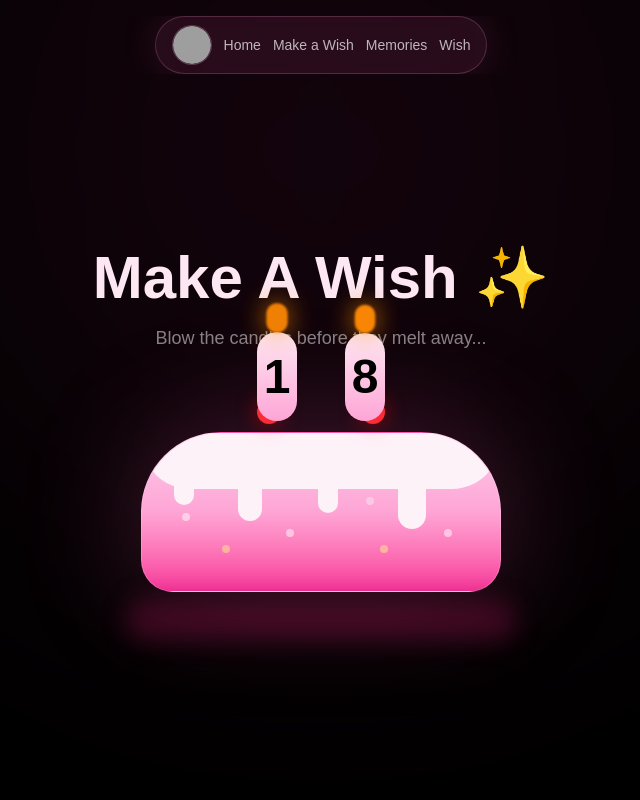
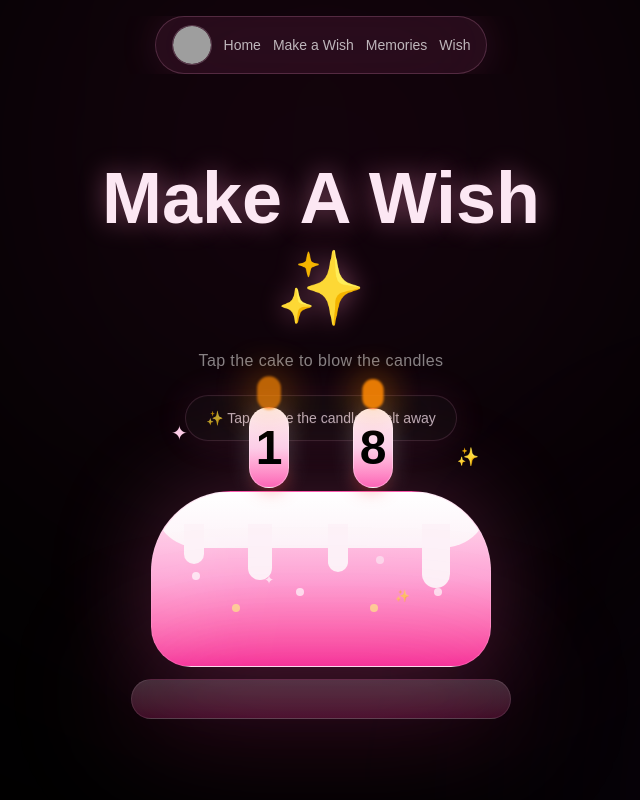
Before and after one commit to Harsh-pyjs/apk-birthday, a Next.js app: page /make-a-wish in a window 1280 px wide. Shown: the whole page, without its empty margins (319-959 px from the left). Built offline with nearby package versions, Linux system fonts and the light colour scheme; grey boxes are pictures that could not be loaded.

Commit message:
Fixed Cake with Tap in features

```diff
--- a/app/layout.tsx
+++ b/app/layout.tsx
@@ -13,9 +13,15 @@ export default function RootLayout({
 }>) {
   return (
     <html lang="en">
-      <body>
-        {children}
-      </body>
+      <head>
+        {/* PNG Fallback */}
+        <link rel="icon" type="image/png" href="/favicon.png" />
+
+        {/* GIF */}
+        <link rel="alternate icon" type="image/gif" href="/favicon.gif" />
+      </head>
+
+      <body>{children}</body>
     </html>
   );
 }
--- a/app/make-a-wish/page.tsx
+++ b/app/make-a-wish/page.tsx
@@ -7,8 +7,13 @@ import Navbar from "@/components/Navbar";
 
 export default function WishPage() {
   const [countdown, setCountdown] = useState(3);
-  const [showWish, setShowWish] = useState(false);
+
+  const [showCake, setShowCake] = useState(false);
   const [showLetter, setShowLetter] = useState(false);
+
+  const [candlesBlown, setCandlesBlown] = useState(false);
+
+  /* ---------------- COUNTDOWN ---------------- */
 
   useEffect(() => {
     const timer = setInterval(() => {
@@ -17,12 +22,8 @@ export default function WishPage() {
           clearInterval(timer);
 
           setTimeout(() => {
-            setShowWish(true);
+            setShowCake(true);
           }, 800);
-
-          setTimeout(() => {
-            setShowLetter(true);
-          }, 4500);
 
           return 0;
         }
@@ -34,6 +35,18 @@ export default function WishPage() {
     return () => clearInterval(timer);
   }, []);
 
+  /* ---------------- TAP EFFECT ---------------- */
+
+  const blowCandles = () => {
+    if (candlesBlown) return;
+
+    setCandlesBlown(true);
+
+    setTimeout(() => {
+      setShowLetter(true);
+    }, 2600);
+  };
+
   return (
     <main className="relative min-h-screen overflow-hidden bg-black text-white">
 
@@ -43,123 +56,291 @@ export default function WishPage() {
       {/* PINK GLOW */}
       <div className="absolute top-[-200px] left-1/2 -translate-x-1/2 w-[700px] h-[700px] bg-pink-500/10 blur-[180px] rounded-full" />
 
+      {/* EXTRA GLOW */}
+      <div className="absolute bottom-[-200px] right-[-100px] w-[400px] h-[400px] bg-fuchsia-500/10 blur-[150px] rounded-full" />
+
       {/* NAVBAR */}
       <Navbar />
 
       {/* MAIN */}
-      <div className="relative z-10 min-h-screen flex flex-col items-center justify-center px-6 pt-32 pb-10">
+      <div className="relative z-10 min-h-screen flex flex-col items-center justify-center px-6 pt-28 pb-10">
 
         {/* COUNTDOWN */}
-        {!showWish && !showLetter && (
+        {!showCake && (
           <motion.div
             initial={{ opacity: 0 }}
             animate={{ opacity: 1 }}
-            className="mb-10 text-center"
+            className="text-center"
           >
-            <p className="text-white/50 text-lg tracking-[0.3em] uppercase">
-              Make a wish in...
-            </p>
+            <motion.p
+              initial={{ y: 20, opacity: 0 }}
+              animate={{ y: 0, opacity: 1 }}
+              className="text-white/60 text-lg md:text-xl tracking-[0.3em] uppercase"
+            >
+              Tap & make a wish ✨
+            </motion.p>
 
-            <h1 className="text-7xl md:text-[9rem] font-black mt-4 text-pink-200 drop-shadow-[0_0_30px_rgba(255,105,180,0.4)]">
+            <motion.h1
+              key={countdown}
+              initial={{
+                scale: 0.5,
+                opacity: 0,
+                filter: "blur(20px)",
+              }}
+              animate={{
+                scale: 1,
+                opacity: 1,
+                filter: "blur(0px)",
+              }}
+              transition={{
+                duration: 0.7,
+              }}
+              className="text-8xl md:text-[10rem] font-black mt-6 text-pink-200 drop-shadow-[0_0_40px_rgba(255,105,180,0.5)]"
+            >
               {countdown}
-            </h1>
+            </motion.h1>
           </motion.div>
         )}
 
         {/* CAKE SECTION */}
         <AnimatePresence>
-          {showWish && !showLetter && (
+          {showCake && !showLetter && (
             <motion.div
-              initial={{ opacity: 1 }}
+              initial={{
+                opacity: 0,
+                y: 100,
+                scale: 0.75,
+              }}
+              animate={{
+                opacity: 1,
+                y: 0,
+                scale: 1,
+              }}
               exit={{
                 opacity: 0,
-                scale: 0.8,
-                y: 80,
-                filter: "blur(20px)",
+                scale: 0.7,
+                y: 120,
+                rotate: -4,
+                filter: "blur(25px)",
               }}
-              transition={{ duration: 1.5 }}
-              className="flex flex-col items-center"
+              transition={{
+                duration: 1.4,
+                ease: [0.16, 1, 0.3, 1],
+              }}
+              className="flex flex-col items-center w-full"
             >
-              {/* TEXT */}
+
+              {/* TITLE */}
               <motion.div
-                initial={{ opacity: 0, y: 30 }}
-                animate={{ opacity: 1, y: 0 }}
-                className="mb-10 text-center"
+                initial={{ opacity: 0 }}
+                animate={{ opacity: 1 }}
+                className="text-center mb-6"
               >
-                <h1 className="text-4xl md:text-6xl font-black text-pink-100">
-                  Make A Wish ✨
-                </h1>
+                <motion.h1
+                  animate={{
+                    textShadow: [
+                      "0 0 10px rgba(255,255,255,0.2)",
+                      "0 0 30px rgba(255,105,180,0.5)",
+                      "0 0 10px rgba(255,255,255,0.2)",
+                    ],
+                  }}
+                  transition={{
+                    repeat: Infinity,
+                    duration: 3,
+                  }}
+                  className="text-5xl sm:text-6xl md:text-7xl font-black text-pink-100 leading-tight"
+                >
+                  Make A Wish
+                  <br />
+                  ✨
+                </motion.h1>
 
-                <p className="mt-4 text-white/50 text-base md:text-lg">
-                  Blow the candles before they melt away...
+                <p className="mt-4 text-white/50 text-sm sm:text-base tracking-wide">
+                  Tap the cake to blow the candles
                 </p>
               </motion.div>
 
-              {/* CAKE */}
-              <div className="relative flex flex-col items-center mt-10">
+              {/* TIP */}
+              <motion.div
+                animate={{
+                  opacity: [0.5, 1, 0.5],
+                  y: [0, -4, 0],
+                }}
+                transition={{
+                  repeat: Infinity,
+                  duration: 2.5,
+                }}
+                className="mb-12 px-5 py-3 rounded-full border border-pink-300/20 bg-white/5 backdrop-blur-2xl text-xs sm:text-sm text-pink-100 shadow-[0_0_40px_rgba(255,105,180,0.15)]"
+              >
+                ✨ Tap before the candles melt away
+              </motion.div>
+
+              {/* CAKE WRAPPER */}
+              <motion.div
+                whileHover={{
+                  scale: 1.03,
+                }}
+                whileTap={{
+                  scale: 0.97,
+                }}
+                onClick={blowCandles}
+                className="relative flex flex-col items-center cursor-pointer"
+              >
+
+                {/* FLOATING STARS */}
+                <motion.div
+                  animate={{
+                    y: [0, -10, 0],
+                  }}
+                  transition={{
+                    repeat: Infinity,
+                    duration: 3,
+                  }}
+                  className="absolute -top-16 left-10 text-pink-200 text-xl"
+                >
+                  ✦
+                </motion.div>
+
+                <motion.div
+                  animate={{
+                    y: [0, -8, 0],
+                  }}
+                  transition={{
+                    repeat: Infinity,
+                    duration: 2.5,
+                    delay: 0.5,
+                  }}
+                  className="absolute -top-10 right-8 text-pink-300 text-lg"
+                >
+                  ✨
+                </motion.div>
 
                 {/* CANDLES */}
-                <div className="flex items-end gap-12 absolute -top-32 z-20">
+                <div className="absolute -top-24 sm:-top-28 flex items-end gap-10 sm:gap-16 z-30">
 
-                  {/* 1 */}
+                  {/* CANDLE 1 */}
                   <div className="flex flex-col items-center">
 
                     {/* FLAME */}
+                    <AnimatePresence>
+                      {!candlesBlown && (
+                        <motion.div
+                          initial={{ opacity: 1 }}
+                          exit={{
+                            opacity: 0,
+                            scale: 0,
+                            y: -20,
+                          }}
+                          animate={{
+                            scale: [1, 1.2, 1],
+                            opacity: [1, 0.7, 1],
+                          }}
+                          transition={{
+                            repeat: Infinity,
+                            duration: 0.7,
+                          }}
+                          className="w-5 h-7 bg-orange-400 rounded-full blur-[1px] shadow-[0_0_35px_rgba(255,140,0,1)]"
+                        />
+                      )}
+                    </AnimatePresence>
+
+                    {/* SMOKE */}
+                    <AnimatePresence>
+                      {candlesBlown && (
+                        <motion.div
+                          initial={{
+                            opacity: 0.8,
+                            y: 0,
+                            scale: 1,
+                          }}
+                          animate={{
+                            opacity: 0,
+                            y: -45,
+                            scale: 2.5,
+                          }}
+                          transition={{
+                            duration: 2,
+                          }}
+                          className="w-6 h-6 rounded-full bg-gray-300 blur-xl"
+                        />
+                      )}
+                    </AnimatePresence>
+
+                    {/* CANDLE BODY */}
                     <motion.div
                       animate={{
-                        scale: [1, 1.2, 1],
-                        opacity: [1, 0.8, 1],
-                      }}
-                      transition={{
-                        repeat: Infinity,
-                        duration: 0.8,
-                      }}
-                      className="w-5 h-7 bg-orange-400 rounded-full blur-[1px] shadow-[0_0_25px_rgba(255,140,0,0.9)]"
-                    />
-
-                    {/* MELTING */}
-                    <motion.div
-                      animate={{
-                        height: [95, 88, 95],
+                        height: [86, 80, 86],
                       }}
                       transition={{
                         repeat: Infinity,
                         duration: 3,
                       }}
-                      className="w-10 rounded-full bg-gradient-to-b from-pink-100 to-pink-300 flex items-center justify-center text-black font-black text-5xl"
+                      className="w-10 rounded-full bg-gradient-to-b from-pink-50 via-pink-200 to-pink-400 border border-white/30 flex items-center justify-center text-black font-black text-5xl shadow-[0_0_25px_rgba(255,255,255,0.2)]"
                     >
                       1
                     </motion.div>
                   </div>
 
-                  {/* 8 */}
+                  {/* CANDLE 8 */}
                   <div className="flex flex-col items-center">
 
                     {/* FLAME */}
+                    <AnimatePresence>
+                      {!candlesBlown && (
+                        <motion.div
+                          initial={{ opacity: 1 }}
+                          exit={{
+                            opacity: 0,
+                            scale: 0,
+                            y: -20,
+                          }}
+                          animate={{
+                            scale: [1, 1.2, 1],
+                            opacity: [1, 0.7, 1],
+                          }}
+                          transition={{
+                            repeat: Infinity,
+                            duration: 0.7,
+                            delay: 0.2,
+                          }}
+                          className="w-5 h-7 bg-orange-400 rounded-full blur-[1px] shadow-[0_0_35px_rgba(255,140,0,1)]"
+                        />
+                      )}
+                    </AnimatePresence>
+
+                    {/* SMOKE */}
+                    <AnimatePresence>
+                      {candlesBlown && (
+                        <motion.div
+                          initial={{
+                            opacity: 0.8,
+                            y: 0,
+                            scale: 1,
+                          }}
+                          animate={{
+                            opacity: 0,
+                            y: -45,
+                            scale: 2.5,
+                          }}
+                          transition={{
+                            duration: 2,
+                          }}
+                          className="w-6 h-6 rounded-full bg-gray-300 blur-xl"
+                        />
+                      )}
+                    </AnimatePresence>
+
+                    {/* CANDLE BODY */}
                     <motion.div
                       animate={{
-                        scale: [1, 1.2, 1],
-                        opacity: [1, 0.8, 1],
-                      }}
-                      transition={{
-                        repeat: Infinity,
-                        duration: 0.8,
-                        delay: 0.2,
-                      }}
-                      className="w-5 h-7 bg-orange-400 rounded-full blur-[1px] shadow-[0_0_25px_rgba(255,140,0,0.9)]"
-                    />
-
-                    {/* MELTING */}
-                    <motion.div
-                      animate={{
-                        height: [95, 88, 95],
+                        height: [86, 80, 86],
                       }}
                       transition={{
                         repeat: Infinity,
                         duration: 3,
                         delay: 0.3,
                       }}
-                      className="w-10 rounded-full bg-gradient-to-b from-pink-100 to-pink-300 flex items-center justify-center text-black font-black text-5xl"
+                      className="w-10 rounded-full bg-gradient-to-b from-pink-50 via-pink-200 to-pink-400 border border-white/30 flex items-center justify-center text-black font-black text-5xl shadow-[0_0_25px_rgba(255,255,255,0.2)]"
                     >
                       8
                     </motion.div>
@@ -167,26 +348,26 @@ export default function WishPage() {
                 </div>
 
                 {/* CHERRIES */}
-                <div className="absolute -top-8 flex gap-20 z-10">
-                  <div className="w-6 h-6 rounded-full bg-red-500 shadow-[0_0_20px_rgba(255,0,0,0.5)]" />
-                  <div className="w-6 h-6 rounded-full bg-red-500 shadow-[0_0_20px_rgba(255,0,0,0.5)]" />
+                <div className="absolute -top-6 flex gap-20 z-20">
+                  <div className="w-5 h-5 rounded-full bg-red-500 shadow-[0_0_20px_rgba(255,0,0,0.7)]" />
+                  <div className="w-5 h-5 rounded-full bg-red-500 shadow-[0_0_20px_rgba(255,0,0,0.7)]" />
                 </div>
 
-                {/* CAKE */}
-                <div className="relative w-[320px] md:w-[360px] h-40 rounded-t-[5rem] rounded-b-[2rem] bg-gradient-to-b from-pink-200 via-pink-300 to-pink-500 border border-pink-100/20 shadow-[0_0_120px_rgba(255,105,180,0.25)] overflow-hidden">
+                {/* MAIN CAKE */}
+                <div className="relative w-[280px] sm:w-[340px] h-40 sm:h-44 rounded-t-[5rem] rounded-b-[2.5rem] bg-gradient-to-b from-pink-100 via-pink-300 to-pink-500 border border-pink-100/20 shadow-[0_0_100px_rgba(255,105,180,0.25)] overflow-hidden">
 
-                  {/* ICING */}
-                  <div className="absolute top-0 left-0 w-full h-14 bg-pink-50 rounded-b-[3rem]">
+                  {/* TOP ICING */}
+                  <div className="absolute top-0 left-0 w-full h-14 bg-gradient-to-b from-white to-pink-50 rounded-b-[3rem]">
 
                     {/* DRIPS */}
                     <div className="absolute left-8 top-8 w-5 h-10 bg-pink-50 rounded-b-full" />
                     <div className="absolute left-24 top-8 w-6 h-14 bg-pink-50 rounded-b-full" />
                     <div className="absolute left-44 top-8 w-5 h-12 bg-pink-50 rounded-b-full" />
-                    <div className="absolute left-64 top-8 w-7 h-16 bg-pink-50 rounded-b-full" />
+                    <div className="absolute right-10 top-8 w-7 h-16 bg-pink-50 rounded-b-full" />
                   </div>
 
                   {/* SPRINKLES */}
-                  <div className="absolute inset-0 opacity-50">
+                  <div className="absolute inset-0 opacity-70">
 
                     <div className="absolute top-20 left-10 w-2 h-2 bg-white rounded-full" />
                     <div className="absolute top-28 left-20 w-2 h-2 bg-yellow-200 rounded-full" />
@@ -194,12 +375,31 @@ export default function WishPage() {
                     <div className="absolute top-16 left-56 w-2 h-2 bg-pink-100 rounded-full" />
                     <div className="absolute top-24 right-12 w-2 h-2 bg-white rounded-full" />
                     <div className="absolute top-28 right-28 w-2 h-2 bg-yellow-200 rounded-full" />
+
+                    {/* STARS */}
+                    <div className="absolute top-20 left-28 text-white text-xs">
+                      ✦
+                    </div>
+
+                    <div className="absolute top-24 right-20 text-pink-100 text-xs">
+                      ✨
+                    </div>
                   </div>
+
+                  {/* SHINE */}
+                  <div className="absolute top-0 left-0 w-24 h-full bg-white/10 blur-2xl rotate-12 translate-x-[-40px]" />
                 </div>
 
-                {/* BASE */}
-                <div className="w-[350px] md:w-[390px] h-10 rounded-full bg-pink-900/40 blur-md mt-2" />
-              </div>
+                {/* CAKE BASE */}
+                <div className="relative">
+
+                  {/* GLOW */}
+                  <div className="absolute inset-0 bg-pink-500/30 blur-3xl rounded-full" />
+
+                  {/* PLATE */}
+                  <div className="relative w-[310px] sm:w-[380px] h-10 rounded-full bg-gradient-to-b from-pink-200/20 to-pink-500/20 backdrop-blur-xl border border-pink-100/10 mt-3" />
+                </div>
+              </motion.div>
             </motion.div>
           )}
         </AnimatePresence>
@@ -208,22 +408,37 @@ export default function WishPage() {
         <AnimatePresence>
           {showLetter && (
             <motion.div
-              initial={{ opacity: 0, y: 60, scale: 0.9 }}
-              animate={{ opacity: 1, y: 0, scale: 1 }}
-              transition={{ duration: 1.2 }}
-              className="w-full max-w-xl mt-10"
+              initial={{
+                opacity: 0,
+                scale: 0.6,
+                rotateX: 90,
+                y: 120,
+                filter: "blur(40px)",
+              }}
+              animate={{
+                opacity: 1,
+                scale: 1,
+                rotateX: 0,
+                y: 0,
+                filter: "blur(0px)",
+              }}
+              transition={{
+                duration: 1.8,
+                ease: [0.16, 1, 0.3, 1],
+              }}
+              className="w-full max-w-2xl mt-10 perspective-[2000px]"
             >
-              <div className="bg-[#fffaf5] text-black rounded-3xl p-8 md:p-10 shadow-[0_0_80px_rgba(255,255,255,0.08)] border border-white/10">
+              <motion.div className="bg-[#fffaf5] text-black rounded-[2rem] p-8 md:p-12 border border-white/10 shadow-[0_0_120px_rgba(255,255,255,0.08)]">
 
                 <p className="text-sm text-gray-500 mb-6 tracking-[0.2em] uppercase">
                   A Letter For You ✨
                 </p>
 
-                <h1 className="text-3xl md:text-4xl font-bold leading-tight mb-6 font-serif">
+                <h1 className="text-4xl md:text-5xl font-bold leading-tight mb-8 font-serif">
                   Happy Birthday.
                 </h1>
 
-                <div className="space-y-5 text-[16px] md:text-lg leading-relaxed text-gray-700 italic font-serif">
+                <div className="space-y-5 text-[17px] md:text-xl leading-relaxed text-gray-700 italic font-serif">
 
                   <p>
                     You matter more than you think you do.
@@ -235,17 +450,8 @@ export default function WishPage() {
 
                   <p>
                     Even on the days you feel lost, tired, or not enough —
-                    you are still someone worth loving, protecting, and
-                    believing in.
-                  </p>
-
-                  <p>
-                    Don’t give up on yourself.
-                  </p>
-
-                  <p>
-                    One day, everything you are struggling with right now
-                    will become proof of how strong you were.
+                    you are still someone worth loving, protecting,
+                    and believing in.
                   </p>
 
                   <p>
@@ -262,7 +468,7 @@ export default function WishPage() {
                 </div>
 
                 {/* BUTTON */}
-                <div className="mt-10 flex justify-center">
+                <div className="mt-12 flex justify-center">
                   <Link
                     href="/memories"
                     className="px-8 py-4 rounded-full bg-pink-400/10 border border-pink-300/20 backdrop-blur-xl text-black hover:bg-pink-400/20 transition-all duration-300 shadow-[0_0_40px_rgba(255,105,180,0.15)] font-semibold"
@@ -271,7 +477,7 @@ export default function WishPage() {
                   </Link>
                 </div>
 
-              </div>
+              </motion.div>
             </motion.div>
           )}
         </AnimatePresence>
--- a/app/page.tsx
+++ b/app/page.tsx
@@ -5,7 +5,6 @@ import { motion } from "framer-motion";
 import Navbar from "@/components/Navbar";
 import type { Metadata } from "next";
 import Link from "next/link";
-
 
 export default function Home() {
   const [progress, setProgress] = useState(0);
```
